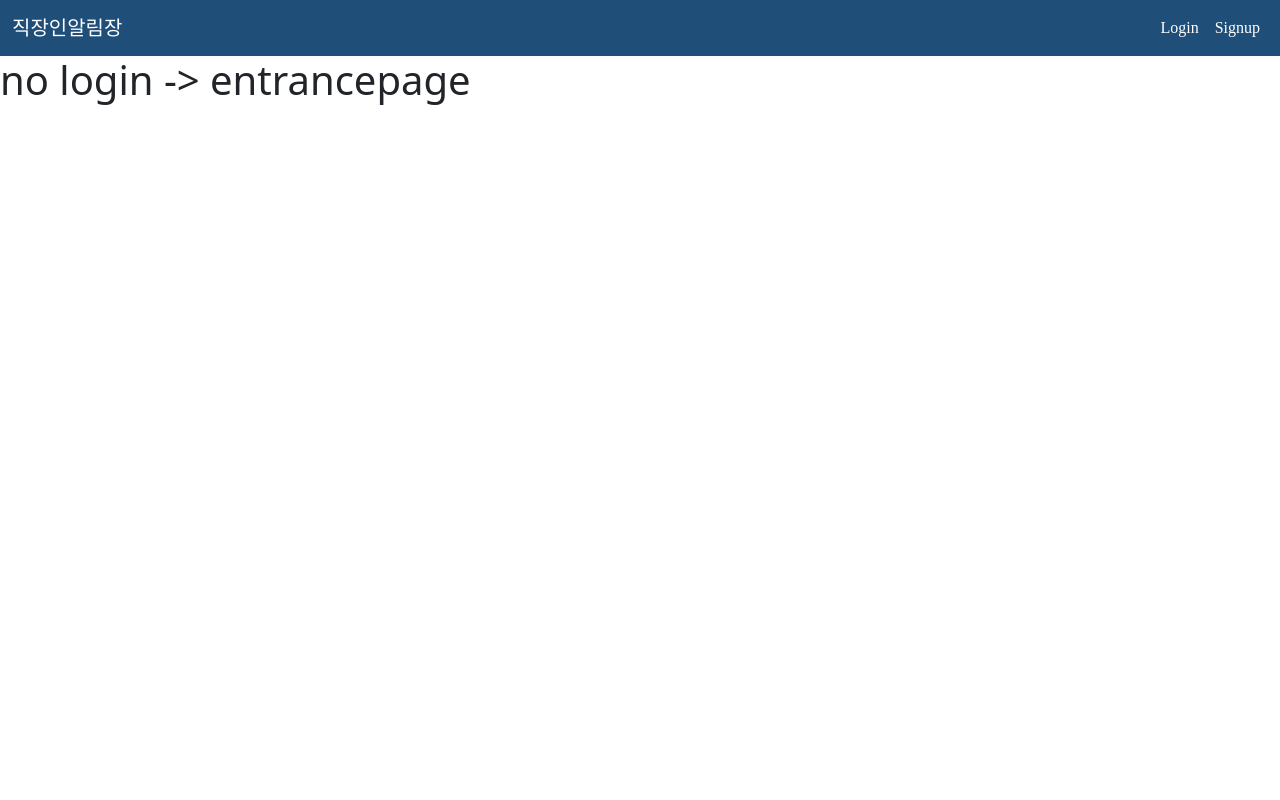
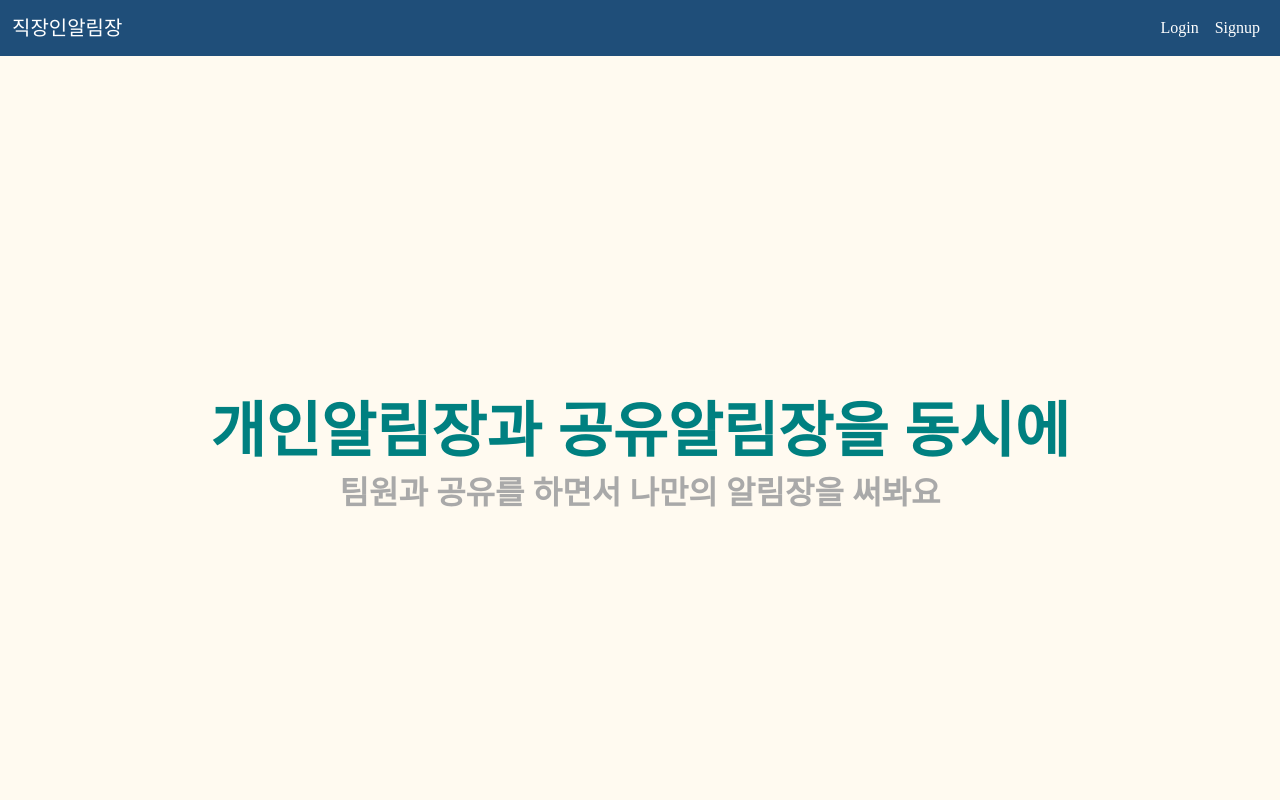
Before and after one commit to Shin-Han-Gyu/MYST, a Vue app in the folder frontend/: page / in a window 1280 px wide. Shown: the top 800 px of the page. Built offline with nearby package versions, Linux system fonts and the light colour scheme.

Commit message:
feat : welcome page 추가

```diff
--- /dev/null
+++ b/frontend/src/components/Welcome/WelcomeOne.vue
@@ -0,0 +1,33 @@
+<template>
+  <div class="welcome1 d-flex flex-column justify-content-center">
+    <h1 class="p1"> {{title}} </h1>
+    <h2 class="p2"> {{subject}}</h2>
+  </div>
+</template>
+
+<script>
+export default {
+  // name: "WelcomeOne",
+  props:['title','subject']
+}
+</script>
+
+<style>
+  .welcome1{
+    height: 1000px;
+    width: 100%;
+    padding-bottom: 200px;
+    background-color:floralwhite;
+    text-align: center;
+  }
+  .p1{
+    font-size: 60px;
+    font-weight: bold;
+    color:teal;
+  }
+
+  .p2{
+    font-weight: bold;
+    color: darkgray;
+  }
+</style>
--- /dev/null
+++ b/frontend/src/components/Welcome/WelcomeTwo.vue
@@ -0,0 +1,33 @@
+<template>
+<div class="welcome2 d-flex flex-column justify-content-center">
+    <h1 class="p3"> {{title2}} </h1>
+    <h2 class="p4"> {{subject2}}</h2>
+  </div>
+</template>
+
+<script>
+export default {
+  // name: "WelcomeOne",
+  props:['title2','subject2']
+}
+</script>
+
+<style>
+  .welcome2{
+    height: 1000px;
+    width: 100%;
+    padding-bottom: 200px;
+    background-color:teal;
+    text-align: center;
+  }
+  .p3{
+    font-size: 60px;
+    font-weight: bold;
+    color:white;
+  }
+
+  .p4{
+    font-weight: bold;
+    color: darkgray;
+  }
+</style>
--- a/frontend/src/views/EntrancePage.vue
+++ b/frontend/src/views/EntrancePage.vue
@@ -1,11 +1,20 @@
 <template>
-  <h1>no login -> entrancepage</h1>
+  <div style="form1">
+    <welcome-one title="개인알림장과 공유알림장을 동시에" subject="팀원과 공유를 하면서 나만의 알림장을 써봐요"></welcome-one>
+    <welcome-two title2="까먹지 않도록 메모하세요" subject2="초등학생보다 못한 내 기억력을위한 나만의 알림장"></welcome-two>
+    <welcome-one title="Work - Life - Balance" subject="회사일과 개인일을 구분하여, 워라벨을 체크하세요"></welcome-one>
+    <welcome-two title2="구분되는 회사일과 나의일" subject2="개인 할 일과 회사 일을 구분하여 헷갈리지 않게, 빠뜨리지 않게 하세요"></welcome-two>
+  </div>
 </template>
 
 <script>
+import WelcomeOne from "@/components/Welcome/WelcomeOne.vue"
+import WelcomeTwo from "@/components/Welcome/WelcomeTwo.vue"
 export default {
   name: "MainPage",
   components: {
+    "welcome-one" : WelcomeOne,
+    "welcome-two" : WelcomeTwo,
   },
   created() {
     if (this.$store.state.login.userinfo.username != null) {
@@ -16,5 +25,8 @@ export default {
 </script>
 
 <style>
-
+  .form1{
+    width: 100%;
+    height: 300px;
+  }
 </style>
```
